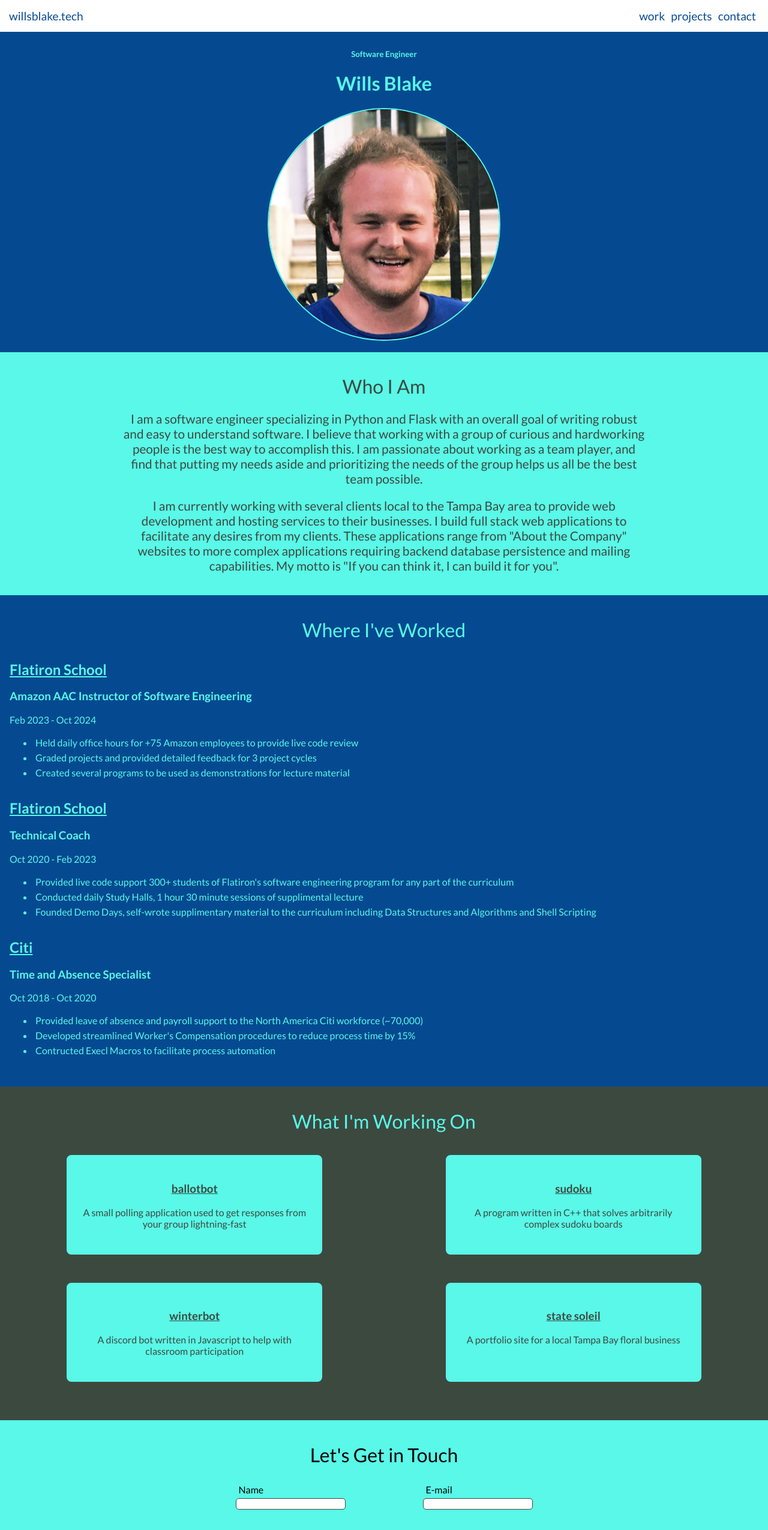
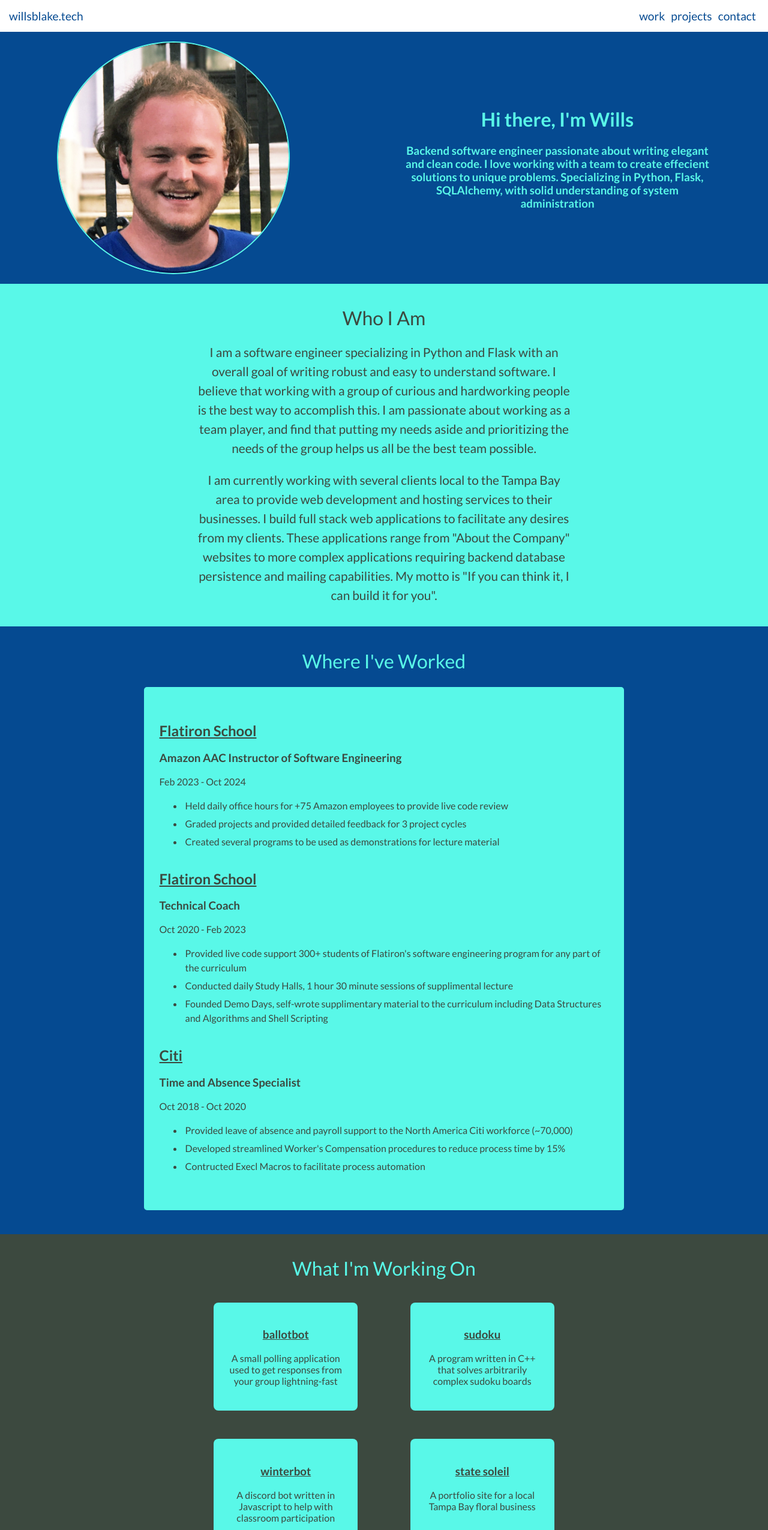
Before and after one commit to richwblake/willsblake.tech_frontend, a React (Vite) app: page / in a window 1280 px wide. Shown: the top 2550 px of the page at 60% size. Built offline with nearby package versions, Linux system fonts and the light colour scheme.

Commit message:
Adds styling for desktop and mobile sites

```diff
--- a/src/components/aboutme.css
+++ b/src/components/aboutme.css
@@ -10,4 +10,14 @@
     width: 70%;
     font-size: 1.3rem;
     margin: 0 auto;
+    line-height: 2rem;
 }
+
+@media only screen and (min-width: 1000px) {
+    body {
+        .about-text {
+            width: 50%;
+            margin: 0 auto;
+        }
+    }
+}
--- a/src/components/contactform.css
+++ b/src/components/contactform.css
@@ -49,8 +49,10 @@
 
 .name-email {
     display: flex;
-    flex-wrap: wrap;
-    justify-content: space-around;
+    width: 50%;
+    margin: 0 auto;
+    flex-direction: column;
+    justify-content: space-evenly;
     margin-bottom: 1rem;
 }
 
@@ -61,3 +63,20 @@
 .hidden {
     display: none;
 }
+
+@media only screen and (min-width: 1000px) {
+    body {
+        .contact-form {
+            width: 30%;
+            margin: 0 auto;
+        }
+    }
+}
+
+@media only screen and (max-width: 500px) {
+    body {
+        .name-email {
+            width: 70%;
+        }
+    }
+}
--- a/src/components/intro.css
+++ b/src/components/intro.css
@@ -17,10 +17,37 @@
     border: 2px solid #59F8E8;
 }
 
-@media only screen and (max-width: 500px) {
-  body {
-      .photo {
-          max-width: 60%;
-      }
-  }
+@media only screen and (max-width: 1000px) {
+    body {
+        .photo {
+            max-width: 60%;
+        }
+
+        .intro-text-dt {
+            display: block;
+        }
+
+        .intro-text-mb {
+            display: none;
+        }
+    }
 }
+
+@media only screen and (min-width: 1000px) {
+    body {
+        .intro {
+            display: flex;
+            align-items: center;
+            justify-content: space-around;
+        }
+
+        .intro-text-dt {
+            display: none;
+        }
+
+        .intro-text-mb {
+            display: block;
+            width: 40%;
+        }
+    }
+}
--- a/src/components/intro.jsx
+++ b/src/components/intro.jsx
@@ -4,9 +4,15 @@ import ProfilePhoto from '../assets/profile_photo.jpeg';
 export default function Intro() {
     return (
         <div className='lato intro'>
-            <h5>Software Engineer</h5>
-            <h1>Wills Blake</h1>
+            <div className='intro-text-dt'>
+                <h5>Software Engineer</h5>
+                <h1>Wills Blake</h1>
+            </div>
             <img className="photo" src={ProfilePhoto} />
+            <div className='intro-text-mb'>
+                <h1>Hi there, I'm Wills</h1>
+                <h3>Backend software engineer passionate about writing elegant and clean code. I love working with a team to create effecient solutions to unique problems. Specializing in Python, Flask, SQLAlchemy, with solid understanding of system administration</h3>
+            </div>
         </div>
     );
 }
--- a/src/components/project.css
+++ b/src/components/project.css
@@ -3,9 +3,7 @@
     margin-bottom: 2rem;
     text-align: center;
     width: 30%;
-    border: 2px solid #59F8E8;
     border-radius: 8px;
-    color: #3C493F;
     background: #59F8E8;
 }
 
--- a/src/components/projectlist.css
+++ b/src/components/projectlist.css
@@ -15,3 +15,12 @@
 .project-list h1 {
     text-align: center;
 }
+
+@media only screen and (min-width: 1000px) {
+    body {
+        .project-items {
+            width: 50%;
+            margin: 0 auto;
+        }
+    }
+}
--- a/src/components/worklist.css
+++ b/src/components/worklist.css
@@ -7,3 +7,41 @@
 .work-list h1 {
     text-align: center;
 }
+
+.work-item li {
+    line-height: 1.5rem;
+}
+
+@media only screen and (min-width: 1000px) {
+    body {
+        .work-items {
+            width: 60%;
+            margin: 1.5rem auto;
+            border: 2px solid #59F8E8;
+            padding: 1.5rem;
+            border-radius: 5px;
+            color: #3C493F;
+            background: #59F8E8;
+        }
+    }
+}
+
+@media only screen and (max-width: 1000px) {
+    body {
+        .work-items {
+            width: 90%;
+            display: flex;
+            flex-direction: column;
+            margin: 1.5rem auto;
+        }
+
+        .work-item {
+            color: #3C493F;
+            border-radius: 5px;
+            background: #59F8E8;
+            border: 4px solid #59F8E8;
+            padding: 1.5rem;
+        }
+
+    }
+}
--- a/src/components/worklist.jsx
+++ b/src/components/worklist.jsx
@@ -44,7 +44,9 @@ export default function WorkList() {
     return (
         <div className='work-list' id='work-list'>
             <h1 className='lato'>Where I've Worked</h1>
-            {workItems.map(item => <WorkItem key={item.id} details={item} />)}
+            <div className='work-items'>
+                {workItems.map(item => <WorkItem key={item.id} details={item} />)}
+            </div>
         </div>
     );
 }
```
